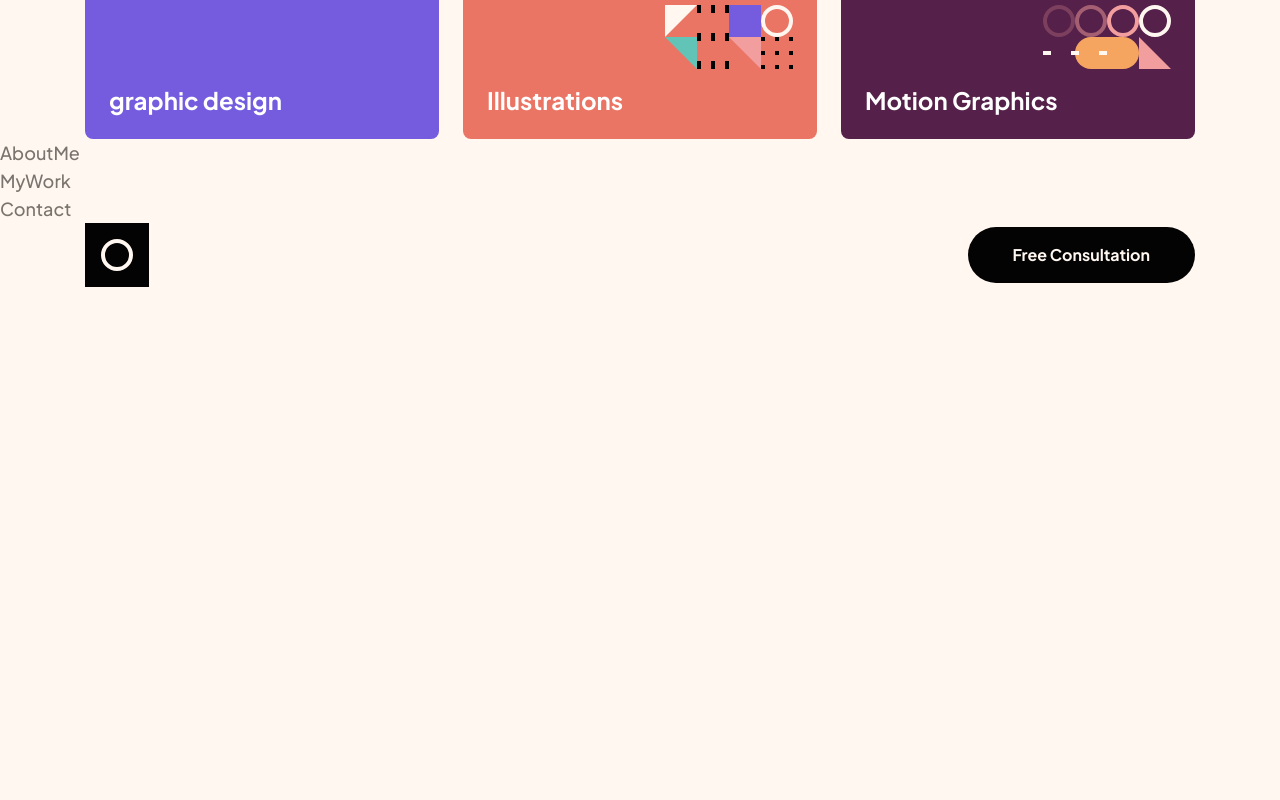
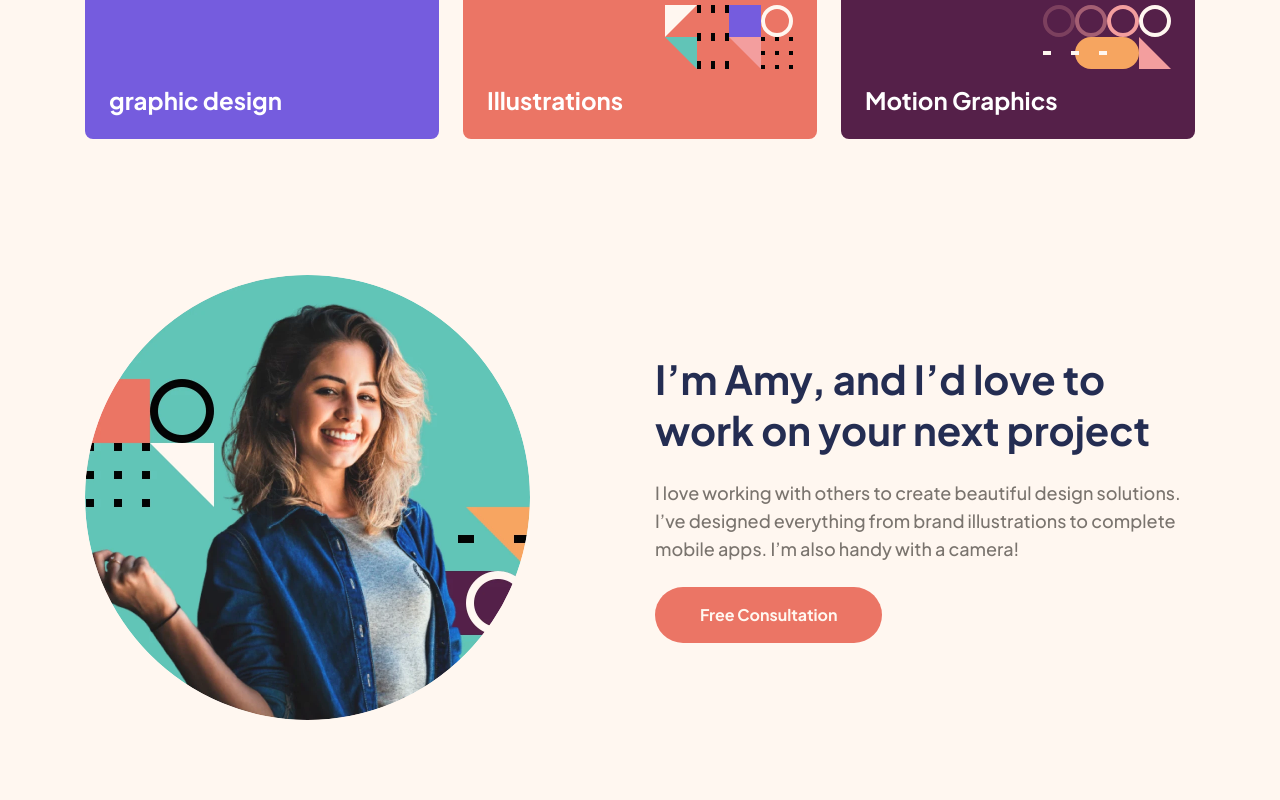
Before and after one commit to tsertic/happy_sp_design_portfolio, a Next.js app: page / in a window 1280 px wide. Shown: the part 620-1420 px from the top of the page. Before the commit the page ends 967 px from the top, so only its background shows below. Built offline with nearby package versions, Linux system fonts and the light colour scheme.

Commit message:
added aboutme section

```diff
--- a/src/app/page.tsx
+++ b/src/app/page.tsx
@@ -8,16 +8,16 @@ import {
 export default function Home() {
   return (
     <main className="">
-      <section>
+      <section className="mb-[100px] md:mb-[120px] xl:mb-[136px]">
         <Hero />
       </section>
-      <section>
+      <section className=" mb-[100px] md:mb-[120px] xl:mb-[88px] ">
         <AboutMe />
       </section>
-      <section>
+      <section className=" mb-[100px] md:mb-[120px] xl:mb-[88px] ">
         <MyWork />
       </section>
-      <section>
+      <section className="mb-[40px] xl:mb-[56px]">
         <Contact />
       </section>
     </main>
--- a/src/components/UI/Button.tsx
+++ b/src/components/UI/Button.tsx
@@ -22,7 +22,7 @@ export const Button: React.FC<IButton> = ({
     <Link
       href={href}
       aria-label={ariaLabel}
-      className={`${styleColorSchema} rounded-[28px] py-[8px] px-[28px] md:py-[14px] md:px-[45px] text-button capitalize`}
+      className={`${styleColorSchema} inline-block rounded-[28px] py-[8px] px-[28px] md:py-[14px] md:px-[45px] text-button capitalize`}
     >
       {children}
     </Link>
--- a/src/components/pageSections/homepage/AboutMe.tsx
+++ b/src/components/pageSections/homepage/AboutMe.tsx
@@ -1,5 +1,36 @@
+import { Button } from "@/components/UI/Button";
+import Image from "next/image";
 import React from "react";
 
 export const AboutMe = () => {
-  return <div>AboutMe</div>;
+  return (
+    <div className="max-md:container-wide md:mr-[10px] xl:mr-auto xl:container-wide md:ml-[-44px] xl:ml-auto flex flex-col md:flex-row items-center gap-[40px] md:gap-[69px] xl:gap-[125px]">
+      <div className="rounded-full w-full max-w-[300px] max-h-[300px] md:max-w-[364px] md:max-h-[364px]  xl:max-w-[445px] xl:max-h-[445px] overflow-hidden">
+        <Image
+          src="/images/image-amy.webp"
+          width={445}
+          height={445}
+          alt="portrait of amy"
+          className="w-full h-full"
+        />
+      </div>
+      <div className="w-full flex flex-col gap-[24px] justify-center items-center md:items-start max-md:text-center">
+        <h2 className="text-headingMMobile md:text-headingS xl:text-headingM">
+          I’m Amy, and I’d love to work on your next project
+        </h2>
+        <p>
+          I love working with others to create beautiful design solutions. I’ve
+          designed everything from brand illustrations to complete mobile apps.
+          I’m also handy with a camera!
+        </p>
+        <Button
+          colorSchema="secondary"
+          href="mailto:happytest1323@gmail.com"
+          ariaLabel="mail link for free consultation"
+        >
+          free consultation
+        </Button>
+      </div>
+    </div>
+  );
 };
```
